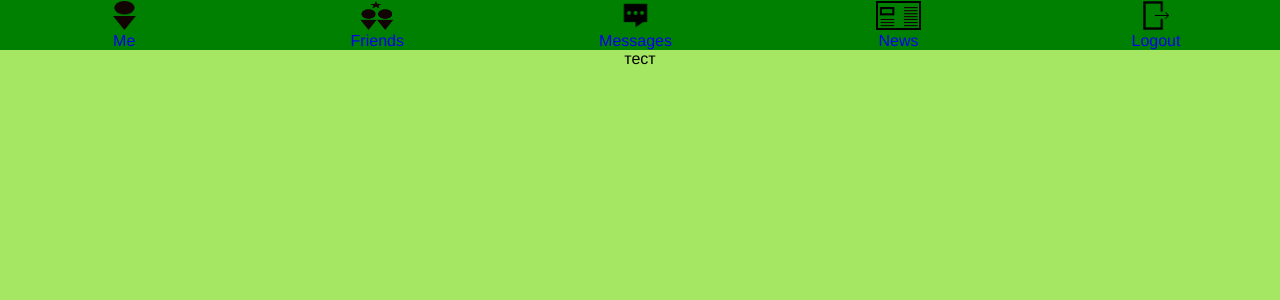
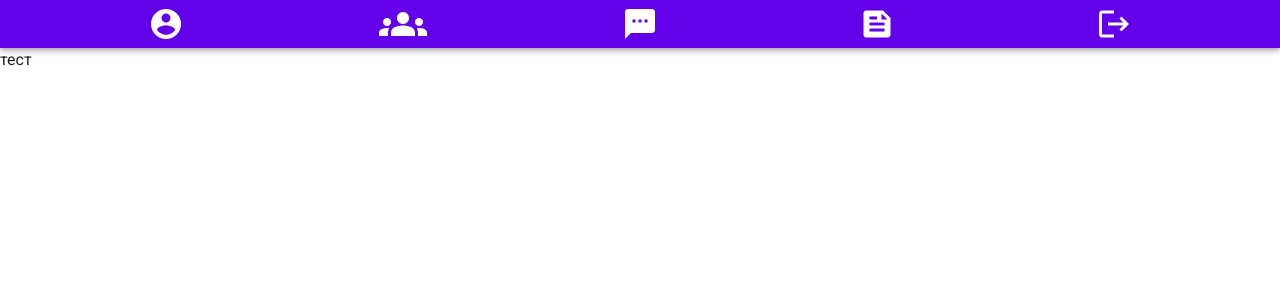
Before and after one commit to Fladit/besedka-frontend, a Vue app: page /1 in a window 1280 px wide. Shown: the top 300 px of the page. Built offline with nearby package versions, Linux system fonts and the light colour scheme.

Commit message:
import vuetify; complete customizing of navbar

```diff
--- a/package.json
+++ b/package.json
@@ -12,7 +12,8 @@
     "core-js": "^3.6.5",
     "lodash": "^4.17.21",
     "vue": "^2.6.11",
-    "vue-router": "^3.5.1"
+    "vue-router": "^3.5.1",
+    "vuetify": "^2.5.6"
   },
   "devDependencies": {
     "@vue/cli-plugin-babel": "~4.5.0",
--- a/public/index.html
+++ b/public/index.html
@@ -1,10 +1,14 @@
 <!DOCTYPE html>
-<html lang="">
+<html lang="" style="overflow-y: auto">
   <head>
     <meta charset="utf-8">
     <meta http-equiv="X-UA-Compatible" content="IE=edge">
     <meta name="viewport" content="width=device-width,initial-scale=1.0">
     <link rel="icon" href="<%= BASE_URL %>favicon.ico">
+      <link href="https://fonts.googleapis.com/css?family=Roboto:100,300,400,500,700,900" rel="stylesheet">
+      <link href="https://cdn.jsdelivr.net/npm/@mdi/font@4.x/css/materialdesignicons.min.css" rel="stylesheet">
+      <link href="https://fonts.googleapis.com/icon?family=Material+Icons"
+            rel="stylesheet">
     <title><%= htmlWebpackPlugin.options.title %></title>
   </head>
   <body>
--- a/src/App.vue
+++ b/src/App.vue
@@ -1,7 +1,7 @@
 <template>
-  <div id="app">
+  <v-app>
     <router-view></router-view>
-  </div>
+  </v-app>
 </template>
 
 <script>
@@ -12,21 +12,6 @@ export default {
 </script>
 
 <style>
-* {
-  margin: 0;
-  padding: 0;
-  box-sizing: border-box;
-}
-#app {
-  font-family: Avenir, Helvetica, Arial, sans-serif;
-  -webkit-font-smoothing: antialiased;
-  -moz-osx-font-smoothing: grayscale;
-  text-align: center;
-  background-color: #A5E763;
-  width: 100vw;
-  height: 100vh;
-  position: relative;
-}
 
 
 </style>
--- a/src/components/TheAuthPage.vue
+++ b/src/components/TheAuthPage.vue
@@ -13,7 +13,7 @@ export default {
 
 <style scoped>
 .auth {
-  height: 100%;
+  height: 100vh;
   display: flex;
   flex-direction: column;
   justify-content: center;
--- /dev/null
+++ b/src/components/TheNavbarVuetify.vue
@@ -0,0 +1,49 @@
+<template>
+  <div>
+    <v-app-bar
+        color="deep-purple accent-4"
+        dense
+        dark
+    >
+      <v-container>
+        <v-row class="d-flex justify-space-around">
+          <v-btn icon @click="$router.push({path: `/${id}`})">
+            <v-icon size="36px">account_circle</v-icon>
+          </v-btn>
+          <v-btn icon @click="$router.push({path: `/${id}/friends`})">
+            <v-icon size="48px">groups</v-icon>
+          </v-btn>
+
+          <v-btn icon @click="$router.push({path: '/messages'})" class="d-flex flex-column">
+            <v-icon size="36px">textsms</v-icon>
+          </v-btn>
+
+          <v-btn icon @click="$router.push({path: '/news'})" class="d-flex flex-column">
+            <v-icon size="36px">feed</v-icon>
+          </v-btn>
+
+          <v-btn icon @click="$router.push({path: '/news'})" class="d-flex flex-column">
+            <v-icon size="36px">logout</v-icon>
+          </v-btn>
+        </v-row>
+      </v-container>
+
+
+    </v-app-bar>
+  </div>
+</template>
+
+<script>
+export default {
+  name: "TheNavbarVuetify",
+  data: function () {
+    return {
+      id: 'zhekster777',
+    }
+  }
+}
+</script>
+
+<style scoped>
+
+</style>
--- a/src/components/TheUser.vue
+++ b/src/components/TheUser.vue
@@ -1,15 +1,15 @@
 <template>
   <div>
-    <TheNavbar/>
+    <TheNavbarVuetify/>
     <router-view/>
   </div>
 </template>
 
 <script>
-import TheNavbar from "@/components/TheNavbar";
+import TheNavbarVuetify from "@/components/TheNavbarVuetify";
 export default {
 name: "TheUser",
-  components: {TheNavbar}
+  components: {TheNavbarVuetify}
 }
 </script>
 <style scoped>
--- a/src/main.js
+++ b/src/main.js
@@ -2,12 +2,13 @@ import Vue from 'vue'
 import App from './App.vue'
 import myRouter from "@/utils/myRouter";
 import VueRouter from "vue-router";
+import vuetify from "@/plugins/vuetify";
 
 Vue.config.productionTip = false
 Vue.use(VueRouter)
 
-
 new Vue({
+  vuetify,
   router: myRouter,
   render: h => h(App),
 }).$mount('#app')
--- /dev/null
+++ b/src/plugins/vuetify.js
@@ -0,0 +1,9 @@
+import Vue from 'vue'
+import Vuetify from 'vuetify'
+import 'vuetify/dist/vuetify.min.css'
+
+Vue.use(Vuetify)
+
+const opts = {}
+
+export default new Vuetify(opts)
--- a/src/utils/myRouter.js
+++ b/src/utils/myRouter.js
@@ -27,7 +27,7 @@ const routes = [
         component: TheUser,
         children: [
             {path: "", component: TheUserPage},
-            {path: "friends", name: "user-friends", component: TheUserFriendsPage}
+            {path: "friends", component: TheUserFriendsPage}
         ],
     },
     {
```
Also changed, not shown: 1 other file (tests, documents, lock files or other folders).
